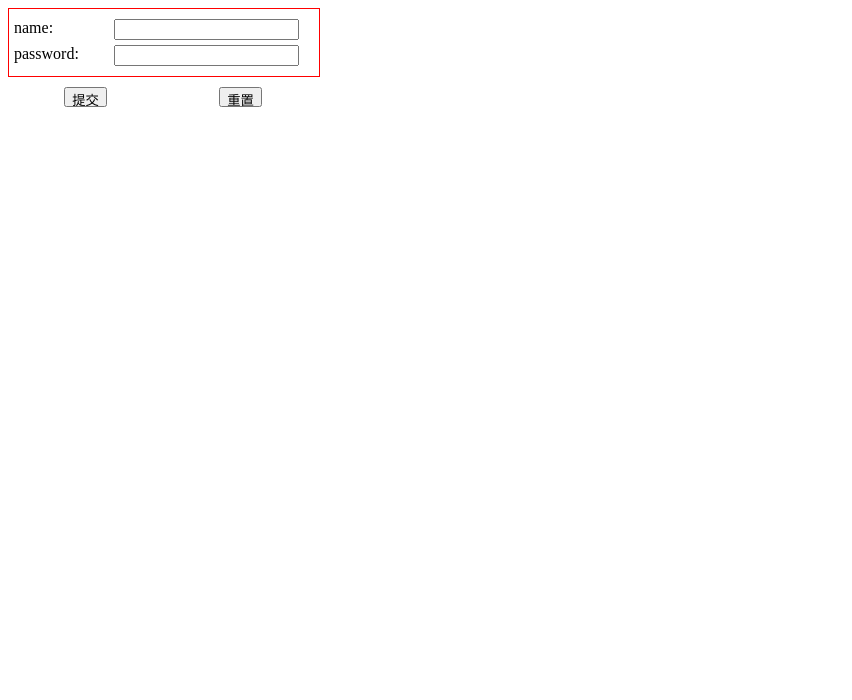
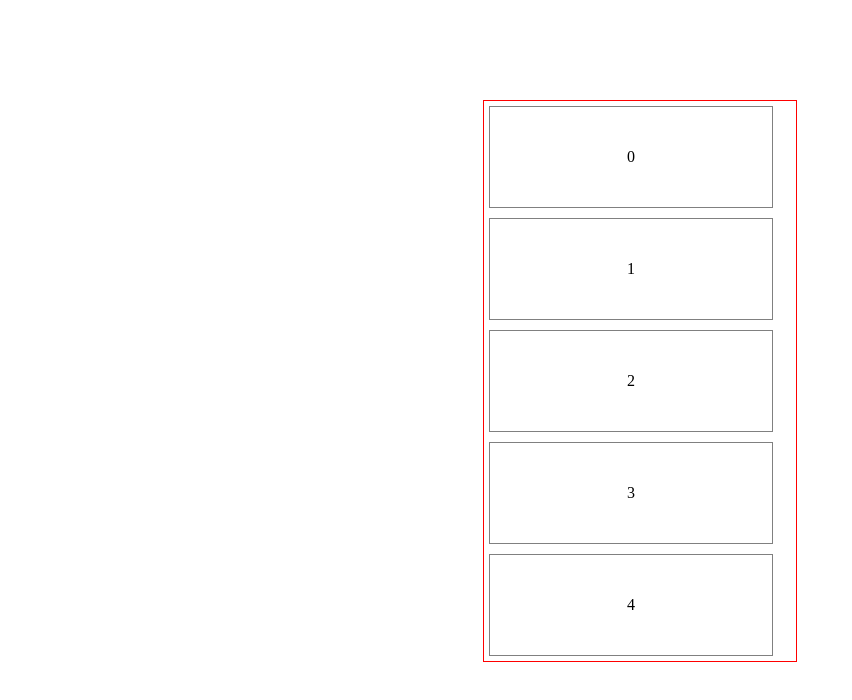
Before and after one commit to haiNono/react-advance, a React (Create React App) app: page / in a window 1280 px wide. Shown: the top 700 px of the page, without its empty margins (0-852 px from the left). Built offline with nearby package versions, Linux system fonts and the light colour scheme.

Commit message:
feat: lifecircle

```diff
--- a/package.json
+++ b/package.json
@@ -6,6 +6,7 @@
     "@testing-library/jest-dom": "^5.17.0",
     "@testing-library/react": "^13.4.0",
     "@testing-library/user-event": "^13.5.0",
+    "lodash": "^4.17.21",
     "react": "^18.2.0",
     "react-dom": "^18.2.0",
     "react-scripts": "5.0.1",
--- a/src/App.jsx
+++ b/src/App.jsx
@@ -1,30 +1,10 @@
-import React, { useRef } from 'react'
-import Form from './conponents/Form'
-import FormItem from './conponents/Form/Item'
-import Input from './conponents/Input'
+import React from 'react'
+import ScrollView from './components/ScrollView'
 
 function App() {
-  const form = useRef()
-  const submit = () => {
-    form.current.submit(console.log)
-  }
-  const reset = () => {
-    form.current.reset()
-  }
   return (
     <>
-      <Form ref={form}>
-        <FormItem label="name" name="name">
-          <Input></Input>
-        </FormItem>
-        <FormItem label="password" name="password">
-          <Input></Input>
-        </FormItem>
-      </Form>
-      <div className="buttons">
-        <button onClick={submit}>提交</button>
-        <button onClick={reset}>重置</button>
-      </div>
+      <ScrollView />
     </>
   )
 }
--- /dev/null
+++ b/src/components/Item/index.css
@@ -0,0 +1,8 @@
+.item {
+  width: 282px;
+  height: 100px;
+  border: 1px solid grey;
+  margin-bottom: 10px;
+  text-align: center;
+  line-height: 100px;
+}
--- /dev/null
+++ b/src/components/Item/index.jsx
@@ -0,0 +1,6 @@
+import React from 'react'
+import './index.css'
+
+export default function Item({ text }) {
+  return <div className="item">{text}</div>
+}
--- /dev/null
+++ b/src/components/ScrollView/index.css
@@ -0,0 +1,8 @@
+.container {
+  margin: 100px auto;
+  border: 1px solid red;
+  width: 302px;
+  height: 550px;
+  padding: 5px;
+  overflow: auto;
+}
--- /dev/null
+++ b/src/components/ScrollView/index.jsx
@@ -0,0 +1,56 @@
+import React, { Component } from 'react'
+import Item from '../Item'
+import { debounce } from 'lodash'
+import './index.css'
+
+export default class ScrollView extends Component {
+  handleScroll = e => {
+    this.handleScrollToBottom(e)
+  }
+
+  handleScrollToBottom() {
+    const { scrollHeight, scrollTop, clientHeight } = this.node
+    if (scrollTop + clientHeight === scrollHeight) {
+      // 使用clientHeight会比较保险，offsetHeight可能会导致到底了也不触发判断
+      this.setState({ list: this.state.list + 10 })
+      console.log('到底了')
+    }
+  }
+
+  constructor(props) {
+    super(props)
+    this.state = {
+      list: 0
+    }
+    this.handleScrollToBottom = debounce(
+      this.handleScrollToBottom.bind(this),
+      200
+    )
+  }
+
+  node = null
+
+  componentDidMount() {
+    this.setState({ list: this.state.list + 10 })
+    this.node.addEventListener('scroll', this.handleScroll)
+  }
+  getSnapshotBeforeUpdate() {
+    return this.node.scrollHeight
+  }
+
+  componentDidUpdate(_, a, snapshot) {
+    console.log(snapshot, 'snapshot')
+  }
+
+  render() {
+    return (
+      <div className="container" ref={node => (this.node = node)}>
+        {Array(this.state.list)
+          .fill(1)
+          .map((item, index) => (
+            <Item key={index} text={index} />
+          ))}
+      </div>
+    )
+  }
+}
```
Also changed, not shown: .eslintrc.js, src/components/Form/Item/index.css (renamed from src/conponents/Form/Item/index.css), src/components/Form/Item/index.jsx (renamed from src/conponents/Form/Item/index.jsx), src/components/Form/index.css (renamed from src/conponents/Form/index.css), src/components/Form/index.jsx (renamed from src/conponents/Form/index.jsx), src/components/Input/index.jsx (renamed from src/conponents/Input/index.jsx), 1 other file (tests, documents, lock files or other folders).
